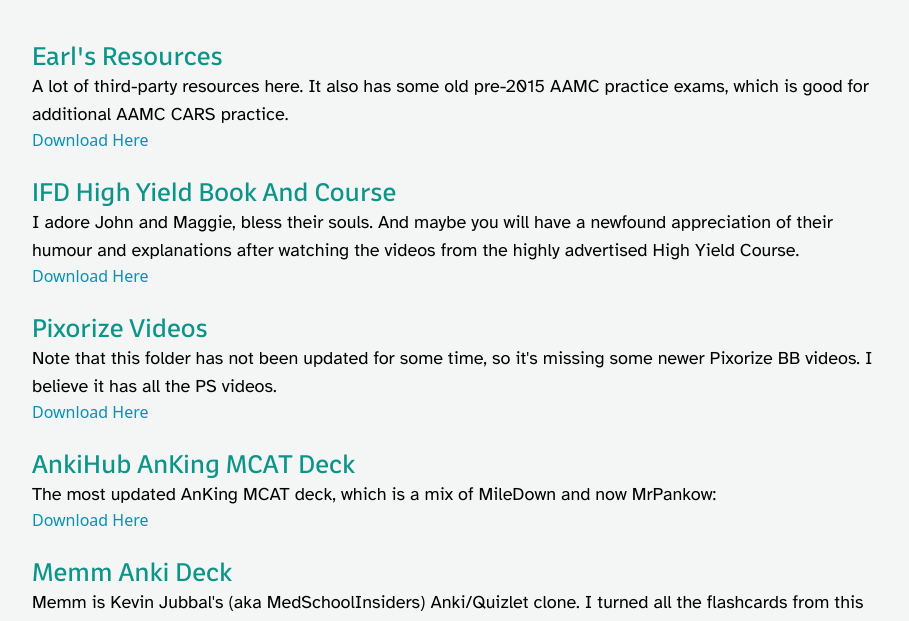
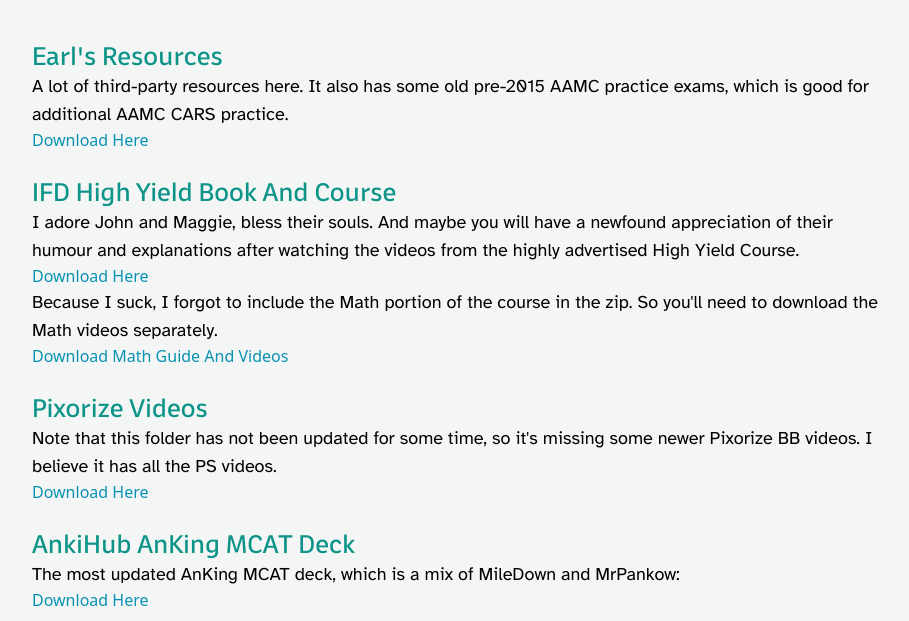
Before and after one commit to yangskinny/premed, a website: page index.html in a window 1280 px wide. Shown: the part 176-797 px from the top of the page, without its empty margins (176-1085 px from the left). Drawn offline with Linux system fonts and the light colour scheme.

Commit message:
math is hard

```diff
--- a/index.html
+++ b/index.html
@@ -20,11 +20,12 @@
             <h2 class="text-2xl pt-6 font-neutronic text-teal-600 hover:text-teal-800">IFD High Yield Book And Course</h2>
             <p class="font-passenger text-lg">I adore John and Maggie, bless their souls. And maybe you will have a newfound appreciation of their humour and explanations after watching the videos from the highly advertised High Yield Course.</p>
             <a href="https://PizzaTownVisitorServices.quickconnect.to/d/s/yOSKGpgCE8JChpOOGhKW9BLZA4CPPLeV/2gxkwIbaaJW1PUMJV45dMFGLfHhd9taf-FLWgJ_qkWAs" target="_blank" rel="noopener noreferrer" class="text-cyan-600 hover:text-cyan-700">Download Here</a>
+            <p class="font-passenger text-lg">Because I suck, I forgot to include the Math portion of the course in the zip. So you'll need to download the Math videos separately.</p><a href="https://PizzaTownVisitorServices.quickconnect.to/d/s/yOeixMAiOrKyLBsKGY474DiwhGIbduFQ/65dWAfPtbLIdpz54EGFidPiavPLEy7EP-gLXA3SC7WAs" target="_blank" rel="noopener noreferrer" class="text-cyan-600 hover:text-cyan-700">Download Math Guide And Videos</a>
             <h2 class="text-2xl pt-6 font-neutronic text-teal-600 hover:text-teal-800">Pixorize Videos</h2>
             <p class="font-passenger text-lg">Note that this folder has not been updated for some time, so it's missing some newer Pixorize BB videos. I believe it has all the PS videos.</p>
             <a href="https://PizzaTownVisitorServices.quickconnect.to/d/s/588749291990856604/QZRZeRFlVX1sfgWSq8umRUCSgWHryR5T-HbUg8xalWAs" target="_blank" rel="noopener noreferrer" class="text-cyan-600 hover:text-cyan-700">Download Here</a>
             <h2 class="text-2xl pt-6 font-neutronic text-teal-600 hover:text-teal-800">AnkiHub AnKing MCAT Deck</h2>
-            <p class="font-passenger text-lg">The most updated AnKing MCAT deck, which is a mix of MileDown and now MrPankow:</p>
+            <p class="font-passenger text-lg">The most updated AnKing MCAT deck, which is a mix of MileDown and MrPankow:</p>
             <a href="https://drive.filen.io/d/40ee3f26-04a0-4cc9-b2c1-1479803a2577#jbvvVGT2MYZKufwNGK7KlztHuk4UKWBI" target="_blank" rel="noopener noreferrer" class="text-cyan-600 hover:text-cyan-700">Download Here</a>
             <h2 class="text-2xl pt-6 font-neutronic text-teal-600 hover:text-teal-800">Memm Anki Deck</h2>
             <p class="font-passenger text-lg">Memm is Kevin Jubbal's (aka MedSchoolInsiders) Anki/Quizlet clone. I turned all the flashcards from this website into an Anki deck because let's face it: Memm still falls short of Anki. There's no dark mode, it's limited in customisation, you can't mass suspend cards, and the new algorithm he advertises is BS. Anki also has the new FSRS, so there's really no need to shell out on Memm's supposed superior algorithm. However, credit where credit is due, I do actually think the cards are pretty well-written. So check it out. Maybe use it to supplement your content review. Everything is tagged, and I even tagged all the equations. I included an "Extra" section in the behavioral sciences which contains the new AnkingxPankow PS cards, as well as some of my own while reviewing UWorld. Memm's Behavioral Sciences cards were supposedly made using the 300-page doc, but there were a lot of things they excluded, that the AnkingxPankow cards will cover. And you'll hear people complaining how Pankow still doesn't cover everything. Well, hopefully the UWorld stuff I've added will address the gaps. Give this deck a shot, and I hope it'll be your main deck.</p>
```
